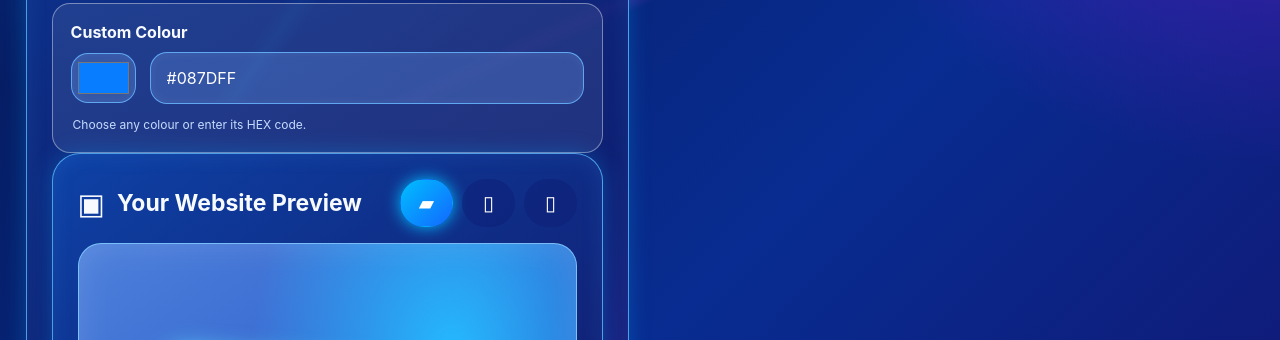
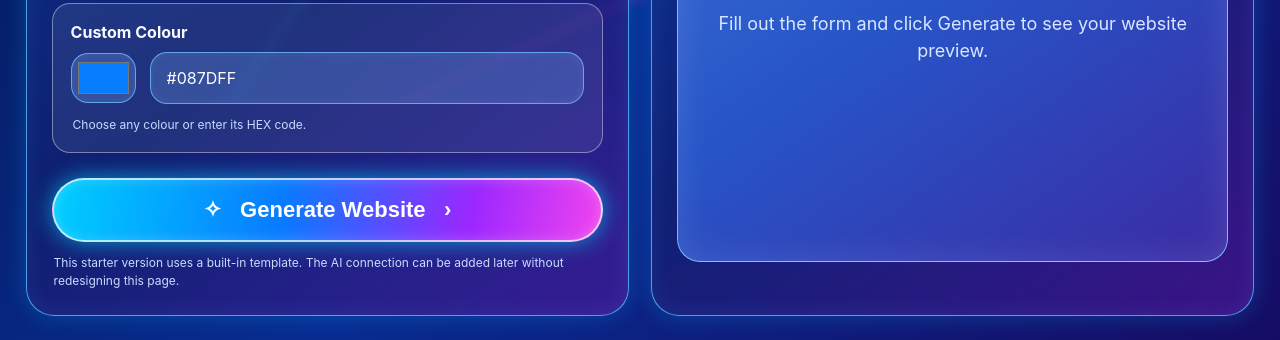
Before and after one commit to Lucasjieqitan/WebGen, a plain HTML site: page generator.html in a window 1280 px wide. Shown: the part 699-1039 px from the top of the page. Drawn offline with Linux system fonts and the light colour scheme.

Commit message:
Update generator.html

```diff
--- a/generator.html
+++ b/generator.html
@@ -135,7 +135,21 @@ body:before{content:"";position:fixed;inset:0;pointer-events:none;background:lin
 
 </div>
 
-  <section class="panel preview-panel">
+<button class="generate" id="generateButton" type="button">
+
+  ✧ &nbsp; Generate Website &nbsp; ›
+
+</button>
+
+<p class="hint">
+
+  This starter version uses a built-in template. The AI connection can be added later without redesigning this page.
+
+</p>
+
+</section>
+
+<section class="panel preview-panel">
     <div class="preview-head">
       <span style="font-size:29px" aria-hidden="true">▣</span>
       <h2>Your Website Preview</h2>
```
